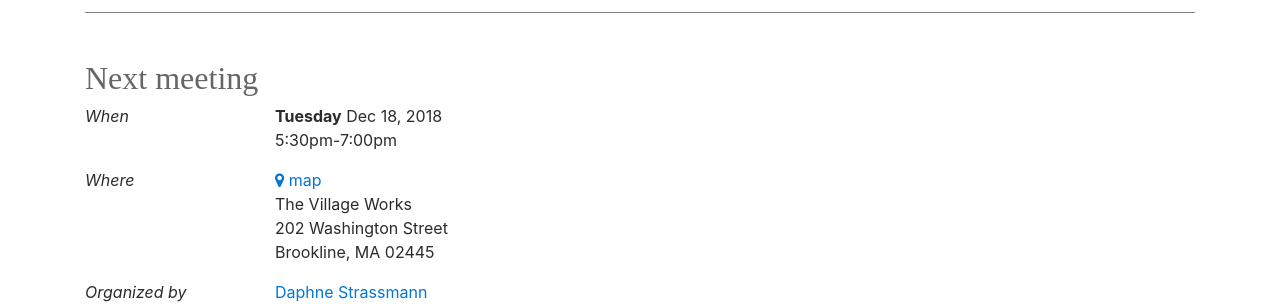
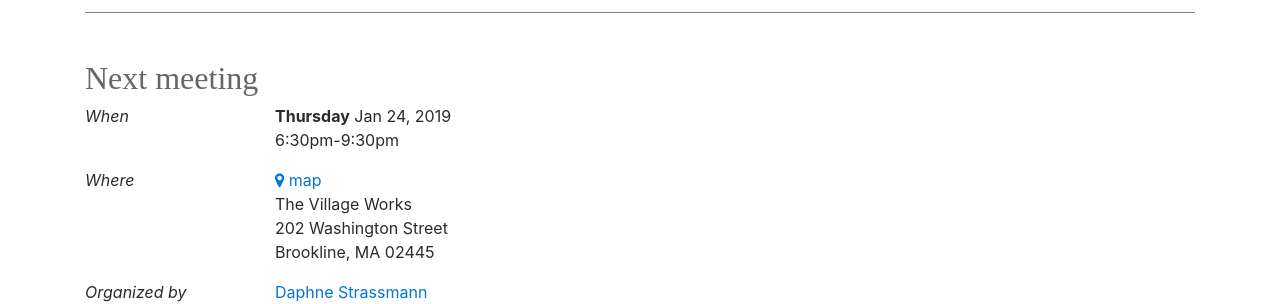
Before and after one commit to straz/rekindle, a Jekyll site: the page built from index.html, in a window 1280 px wide. Shown: the part 483-787 px from the top of the page. Built offline with Jekyll 4.4.1, drawn with Linux system fonts in a browser that asks for light colours; nearby versions of some CDN libraries; some web fonts are replaced.

Commit message:
jan 2019

```diff
--- a/index.html
+++ b/index.html
@@ -18,7 +18,7 @@ title: Rekindle your craft
   <h2>Next meeting</h2>
   <div class="row">
     <div class="col-2"><em>When</em></div>
-      <div class="col-4"><b>Tuesday</b> Dec 18, 2018<br/>5:30pm-7:00pm</div>
+      <div class="col-4"><b>Thursday</b> Jan 24, 2019<br/>6:30pm-9:30pm</div>
     </div>
 
     <div class="row">
```
